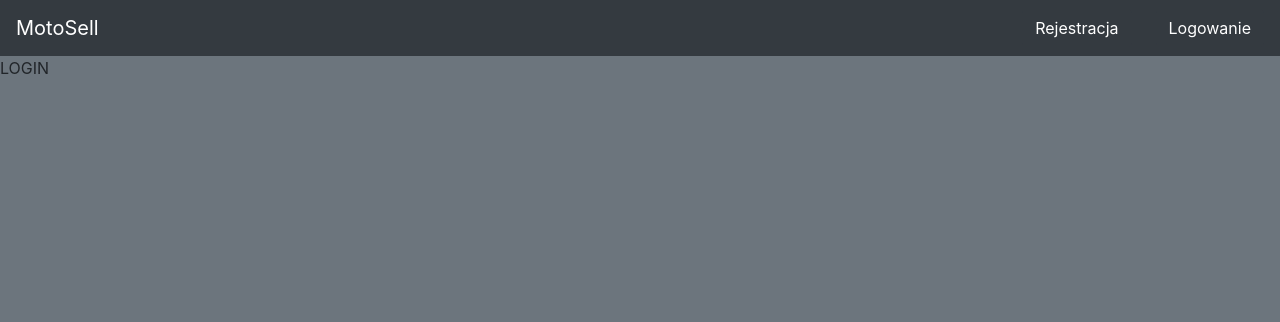
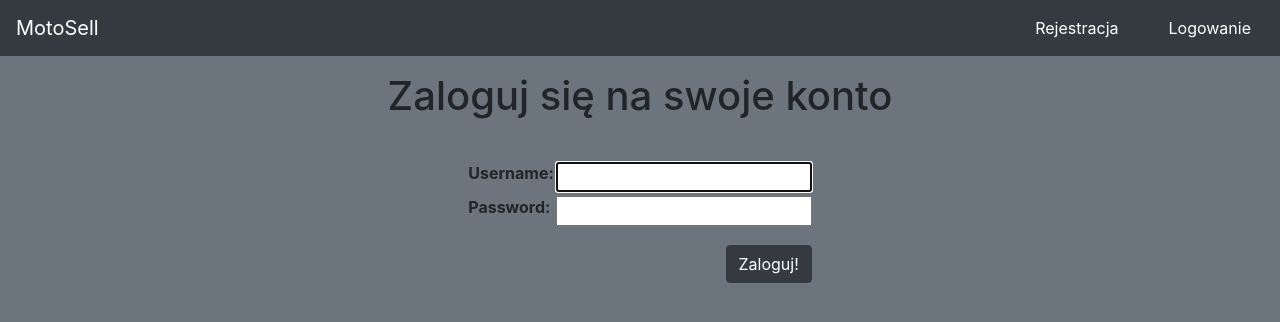
Before and after one commit to MariuszWroblewski/MotoSell, a Django app: page /accounts/login/ in a window 1280 px wide. Shown: the top 322 px of the page. Run offline with Django 4.2, Linux system fonts and the light colour scheme.

Commit message:
compare files fix

```diff
--- a/app/MotoSell/templates/registration/login.html
+++ b/app/MotoSell/templates/registration/login.html
@@ -1,5 +1,32 @@
 {% extends 'MotoSell/base.html' %}
-
 {% block content %}
-LOGIN
+{% if form.errors %}
+{% for error in form.errors %}
+<div class="alert alert-warning alert-dismissible" role="alert">
+  <button type="button" class="close" data-dismiss="alert" aria-label="Close"><span aria-hidden="true">&times;</span></button>
+  <strong>Nie udało się zalogować</strong> Podaj popawne dane logowania
+</div>
+{% endfor %}
+{% endif %}
+{% if messages %}
+{% for message in messages %}
+<div class="alert alert-success alert-dismissible" role="alert">
+  <button type="button" class="close" data-dismiss="alert" aria-label="Close"><span aria-hidden="true">&times;</span></button>
+  <strong>Konto pomyślnie utworzone </strong>
+</div>
+{% endfor %}
+{% endif %}
+<div class="h-auto d-flex align-items-center justify-content-center mt-3"> <h1>Zaloguj się na swoje konto</h1></div>
+<div class="h-auto d-flex align-items-center justify-content-center mt-3">
+    <form method="post" >
+             {% csrf_token %}
+             <table class="mt-3">
+                {{ form.as_table }}
+                 <tr>
+                    <td></td>
+                    <td class="float-right mt-3"><button class="btn btn-dark" type="submit">Zaloguj!</button></td>
+                </tr>
+             </table>
+         </form>
+</div>
 {% endblock %}
--- a/app/MotoSell/templates/registration/register.html
+++ b/app/MotoSell/templates/registration/register.html
@@ -12,7 +12,6 @@
 <div class="alert alert-success alert-dismissible" role="alert">
   <button type="button" class="close" data-dismiss="alert" aria-label="Close"><span aria-hidden="true">&times;</span></button>
   <strong>Konto pomyślnie utworzone </strong>
-
 </div>
 {% endfor %}
 {% endif %}
@@ -24,7 +23,7 @@
                 {{ form.as_table }}
                  <tr>
                     <td></td>
-                    <td class="float-right"><button class="btn btn-dark" type="submit">Zarejestruj!</button></td>
+                    <td class="float-right mt-3"><button class="btn btn-dark" type="submit">Zarejestruj!</button></td>
                 </tr>
              </table>
          </form>
```
Also changed, not shown: app/MotoSell/templates/registration/messages.html (deleted, +0 -10 lines), app/images/pobrane.jpg (added).
